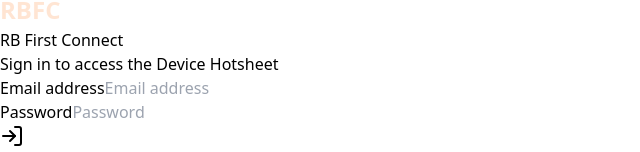
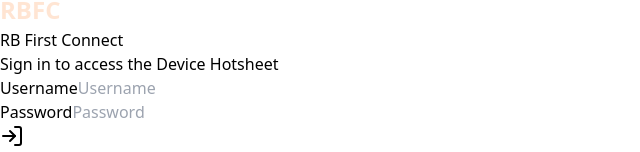
Before and after one commit to paearth92/sb1-sjtz692y, a React (Vite) app: page /login in a window 1280 px wide. Shown: the part 3428-3580 px from the top of the page, without its empty margins (0-640 px from the left). Built offline with nearby package versions, Linux system fonts and the light colour scheme; no server answers.

Commit message:
Update Login.jsx

```diff
--- a/src/components/Login.jsx
+++ b/src/components/Login.jsx
@@ -1,12 +1,12 @@
 import React, { useState } from 'react';
 import { auth } from '../firebase';
-import { signInWithEmailAndPassword } from 'firebase/auth';
+import { signInWithEmailAndPassword, createUserWithEmailAndPassword } from 'firebase/auth';
 import { useNavigate, useLocation } from 'react-router-dom';
 import { LogIn } from 'lucide-react';
 import { Watermark } from './Watermark';
 
 const Login = () => {
-  const [email, setEmail] = useState('');
+  const [username, setUsername] = useState('');
   const [password, setPassword] = useState('');
   const [error, setError] = useState('');
   const navigate = useNavigate();
@@ -18,10 +18,12 @@ const Login = () => {
     setError('');
 
     try {
+      // Convert username to email format
+      const email = `${username}@rbfirstconnect.com`;
       await signInWithEmailAndPassword(auth, email, password);
       navigate(from, { replace: true });
     } catch (err) {
-      setError('Invalid email or password');
+      setError('Invalid username or password');
     }
   };
 
@@ -33,9 +35,7 @@ const Login = () => {
           <h2 className="mt-6 text-center text-3xl font-bold text-[#ff6900]">
             RB First Connect
           </h2>
-          <p className="mt-2 text-center text-sm text-gray-600">
-            Sign in to access the Device Hotsheet
-          </p>
+          <p className="mt-2 text-center text-sm text-gray-600">Sign in to access the Device Hotsheet</p>
         </div>
         <form className="mt-8 space-y-6" onSubmit={handleSubmit}>
           {error && (
@@ -45,19 +45,19 @@ const Login = () => {
           )}
           <div className="rounded-md shadow-sm space-y-4">
             <div>
-              <label htmlFor="email" className="sr-only">
-                Email address
+              <label htmlFor="username" className="sr-only">
+                Username
               </label>
               <input
-                id="email"
-                name="email"
-                type="email"
-                autoComplete="email"
+                id="username"
+                name="username"
+                type="text"
+                autoComplete="username"
                 required
-                value={email}
-                onChange={(e) => setEmail(e.target.value)}
+                value={username}
+                onChange={(e) => setUsername(e.target.value)}
                 className="appearance-none rounded relative block w-full px-3 py-2 border border-gray-300 placeholder-gray-500 text-gray-900 focus:outline-none focus:ring-[#ff6900] focus:border-[#ff6900] focus:z-10 sm:text-sm"
-                placeholder="Email address"
+                placeholder="Username"
               />
             </div>
             <div>
```
